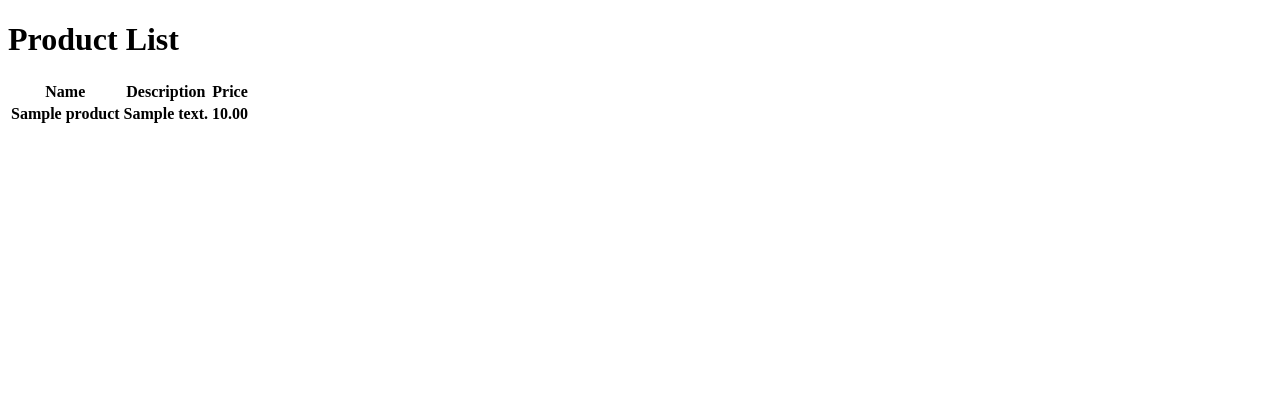
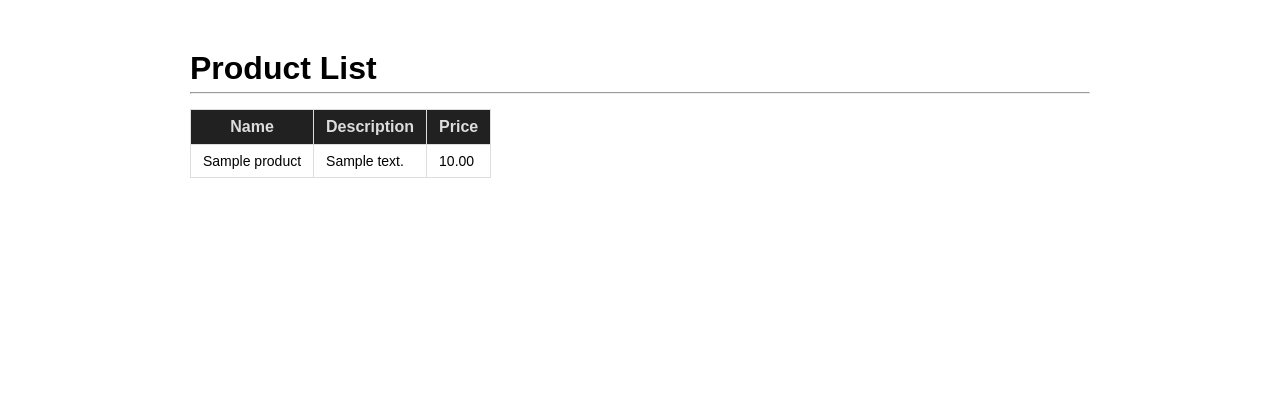
Before and after one commit to raghav-patidar1/listview-clone, a Django app: template core/templates/core/index.html in a window 1280 px wide. Shown: the top 420 px of the page. Before the commit the page ends 123 px from the top, so only its background shows below. Run offline with Django 5.2, Linux system fonts and the light colour scheme; the template is opened without the code that fills it: values that come from a table or form of the project are taken from there, others are empty; tables that the repository leaves empty hold one stand-in row (values such as "Sample post").

Commit message:
Add style.css

```diff
--- a/core/templates/core/index.html
+++ b/core/templates/core/index.html
@@ -1,13 +1,17 @@
+{% load static %}
 <!DOCTYPE html>
 <html lang="en">
 <head>
     <meta charset="UTF-8">
     <meta name="viewport" content="width=device-width, initial-scale=1.0">
     <title>Products</title>
+    <link rel="stylesheet" href="{% static 'css/style.css'%}">
 </head>
 <body>
+    <div class="main">
+
         <h1>Product List</h1>
-    <h4>
+        <hr>
         {% if products %}
             <table>
                 <thead>
@@ -30,5 +34,6 @@
         {% else %}
             <p>No products available!</p>
         {% endif%}
+    </div>
 </body>
 </html>
--- a/listview_clone/settings.py
+++ b/listview_clone/settings.py
@@ -121,3 +121,7 @@ STATIC_URL = 'static/'
 # https://docs.djangoproject.com/en/5.2/ref/settings/#default-auto-field
 
 DEFAULT_AUTO_FIELD = 'django.db.models.BigAutoField'
+
+STATICFILES_DIRS = [
+    BASE_DIR / 'static',
+]
--- /dev/null
+++ b/static/css/style.css
@@ -0,0 +1,55 @@
+:root{
+    /* colors */
+    --black: #000;
+    --black-md: #212121;
+    --grey: #ddd;
+    --red: rgb(255, 6, 6);
+}
+*,
+*::after,
+*::before{
+    margin: 0;
+    padding: 0;
+    box-sizing: border-box;
+}
+html, body{
+    width: 100%;
+    height: 100%;
+}
+html{
+    font-size: 62.5%;
+}
+body{
+    font-family: sans-serif;
+}
+.main{
+    width: 900px;
+    margin: 50px auto;
+}
+h1{
+    font-size: 3.2rem;
+    color: var(--black);
+    margin-bottom: 5px;
+}
+table{
+    margin-top: 15px;
+    border-collapse: collapse;
+}
+th{
+    background-color: var(--black-md);
+    color: var(--grey);
+    font-size: 1.6rem;
+}
+td{
+    font-size: 1.4rem;
+}
+th, td{
+    padding: 8px 12px;
+    border: 1px solid var(--grey);
+}
+p{
+    margin-top: 15px;
+    font-size: 1.6rem;
+    text-align: center;
+    color: var(--red);
+}
```
Also changed, not shown: core/listview.py (+9 -7 lines), core/views.py (line endings or trailing spaces). Lines whose indentation alone changed are shown as unchanged.
